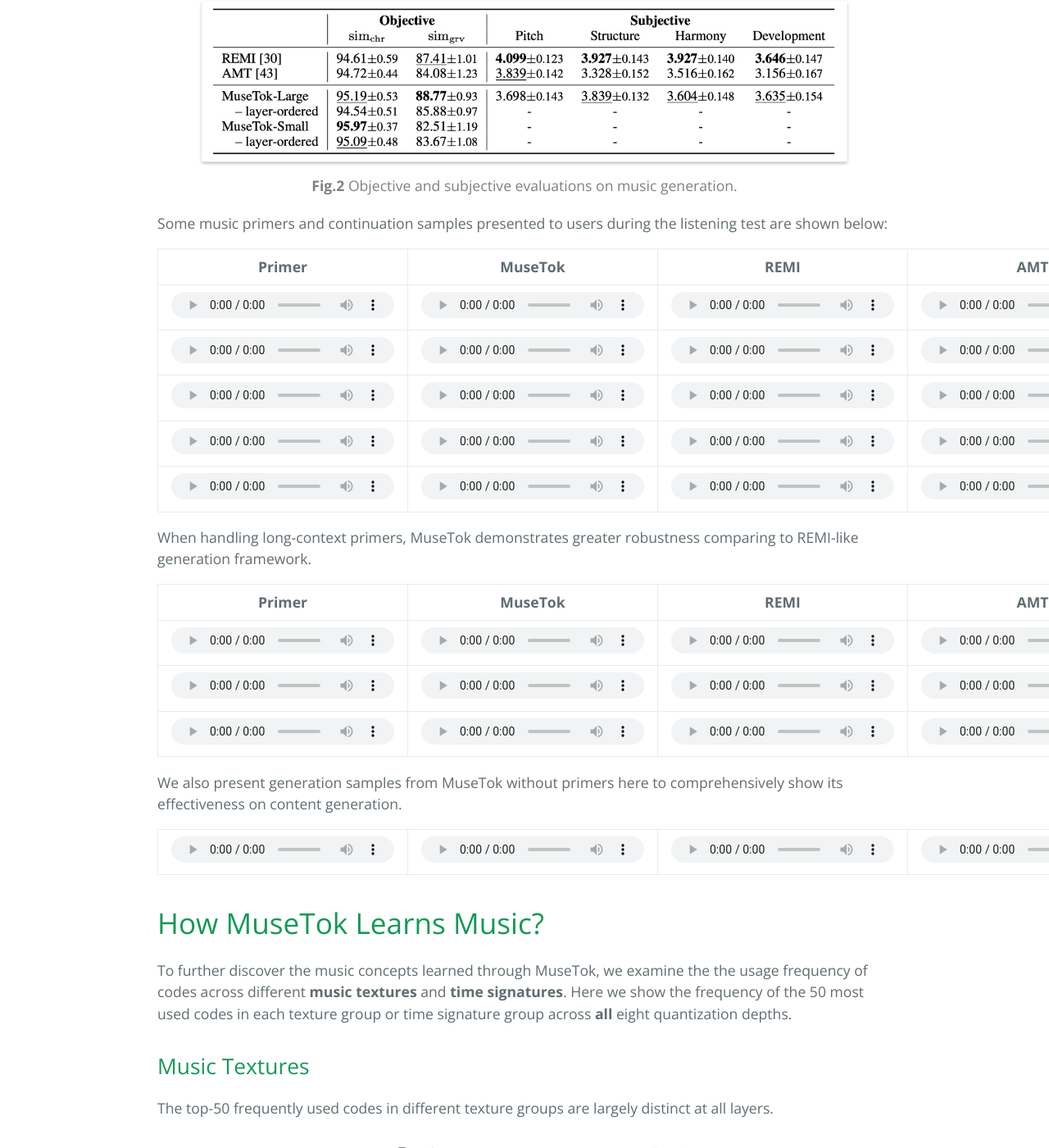
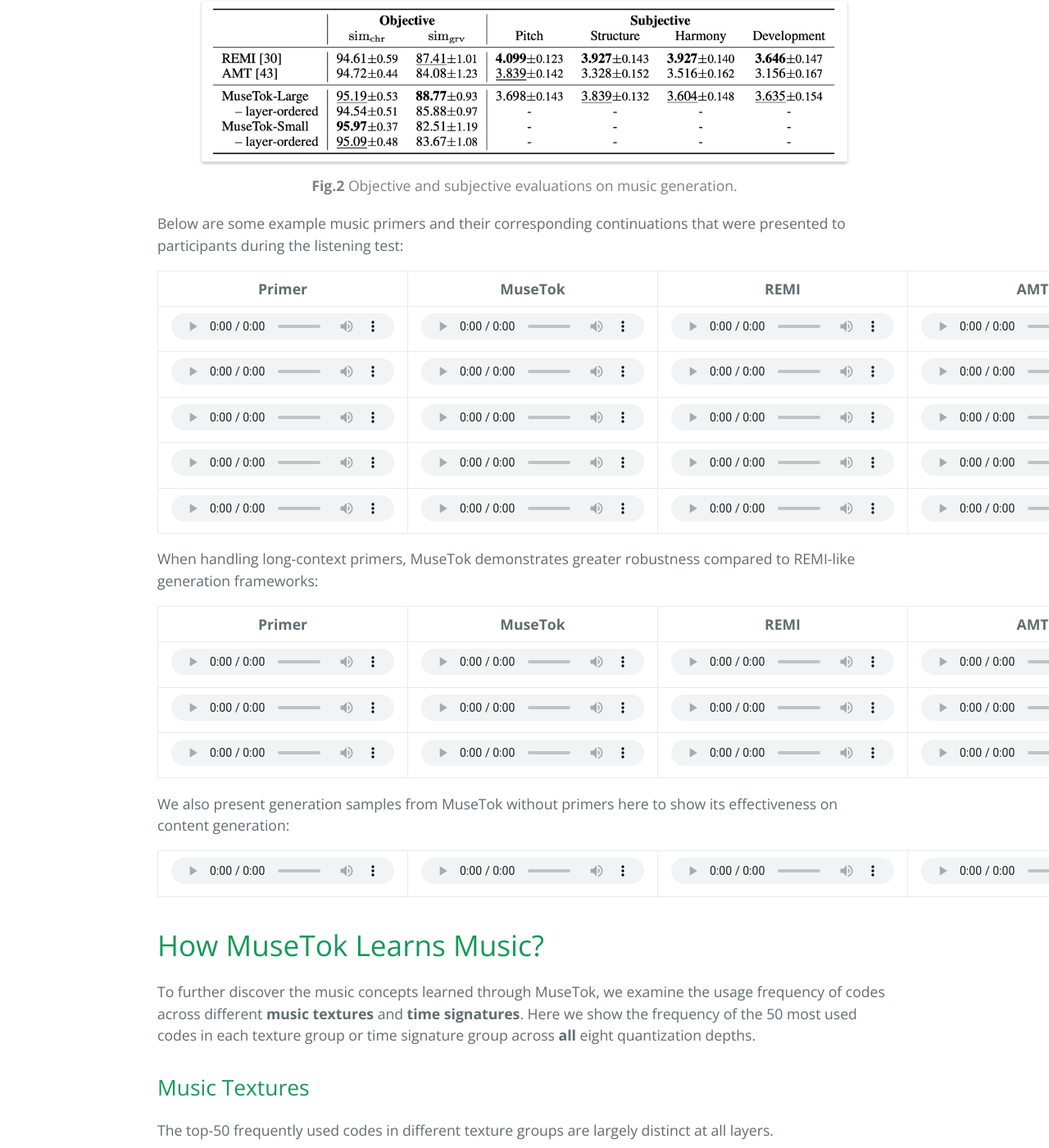
Before and after one commit to MuseTok/musetok.github.io, a Jekyll site: the page built from index.markdown, in a window 1280 px wide and 1400 px high, scrolled down 3536 px. Shown: the whole window at 82% size. Built offline with Jekyll 4.4.1, drawn with Linux system fonts in a browser that asks for light colours; the repository's description, which GitHub fills in, is left out; some of the changed text lies outside the part shown.

Commit message:
Add files via upload

```diff
--- a/index.markdown
+++ b/index.markdown
@@ -10,18 +10,18 @@
 
 <div align="center">
   <img src="figures/overview.png" width=800 alt="">
-  <figcaption><strong>Fig.1</strong> Overview of MuseTok (left) and downstream generation (top right) and understanding tasks (bottom right).</figcaption>
+  <figcaption><strong>Fig.1</strong> Overview of MuseTok (left), with downstream generation tasks (top right) and understanding tasks (bottom right).</figcaption>
 </div>
 
-We represent audio demos and additional experiment results as follows to supplement some sections in the paper:
+We provide audio demonstrations and additional experimental results to supplement experiment sections of the paper, organized as follows:
 * Dataset (for Section 4.1)
 * Music Reconstruction (for Section 4.2)
 * Music Continuation (for Section 4.3)
-* How MuseTok Learns Music? (for Section 4.5)
+* How MuseTok Learns Music (for Section 4.5)
 
 # Dataset
 
-We utilize public-domain music data for model training as follows, with the representative samples shown for present the data characteristics of our mixed dataset:
+We utilize public-domain music data for model training, with representative samples provided below to show the characteristics of our datasets:
 
 <table class="audio-table">
   <thead>
@@ -112,11 +112,11 @@
 
 # Music Reconstruction
 
-We show some samples below to demonstrate the reconstruction performance of three models (**VAE**, **MuseTok-Small** and **MuseTok-Large**) comparing to the **Original** pieces (d: hidden dimension, D: quantization depth, K: codebook size):
+We present samples below to demonstrate the performance of three models (**VAE**, **MuseTok-Small** and **MuseTok-Large**) to reconstruct the **Original** pieces. Here, *d* denotes the hidden dimension, *D* the quantization depth, and *K* the codebook size.
 
-* **VAE** (d = 128)
-* **MuseTok-Small** (D = 8, K = 1024, d = 128)
-* **MuseTok-Large** (D = 16, K = 2048, d = 128)
+* **VAE** (*d* = 128)
+* **MuseTok-Small** (*D* = 8, *K* = 1024, *d* = 128)
+* **MuseTok-Large** (*D* = 16, *K* = 2048, *d* = 128)
 
 <table class="audio-table">
   <thead>
@@ -135,6 +135,18 @@
       <td><audio controls=""><source src="assets/demos/reconstruction_demo/musetok-large/id5_bar0.wav" type="audio/mpeg" /></audio></td>
     </tr>
     <tr>
+      <td><audio controls=""><source src="assets/demos/reconstruction_demo/original/id153_bar0_orig.wav" type="audio/mpeg" /></audio></td>
+      <td><audio controls=""><source src="assets/demos/reconstruction_demo/vae/id153_bar0.wav" type="audio/mpeg" /></audio></td>
+      <td><audio controls=""><source src="assets/demos/reconstruction_demo/musetok-small/id153_bar0.wav" type="audio/mpeg" /></audio></td>
+      <td><audio controls=""><source src="assets/demos/reconstruction_demo/musetok-large/id153_bar0.wav" type="audio/mpeg" /></audio></td>
+    </tr>
+    <tr>
+      <td><audio controls=""><source src="assets/demos/reconstruction_demo/original/id25_bar0_orig.wav" type="audio/mpeg" /></audio></td>
+      <td><audio controls=""><source src="assets/demos/reconstruction_demo/vae/id25_bar0.wav" type="audio/mpeg" /></audio></td>
+      <td><audio controls=""><source src="assets/demos/reconstruction_demo/musetok-small/id25_bar0.wav" type="audio/mpeg" /></audio></td>
+      <td><audio controls=""><source src="assets/demos/reconstruction_demo/musetok-large/id25_bar0.wav" type="audio/mpeg" /></audio></td>
+    </tr>
+    <tr>
       <td><audio controls=""><source src="assets/demos/reconstruction_demo/original/id19292_bar0_orig.wav" type="audio/mpeg" /></audio></td>
       <td><audio controls=""><source src="assets/demos/reconstruction_demo/vae/id19292_bar0.wav" type="audio/mpeg" /></audio></td>
       <td><audio controls=""><source src="assets/demos/reconstruction_demo/musetok-small/id19292_bar0.wav" type="audio/mpeg" /></audio></td>
@@ -145,18 +157,6 @@
       <td><audio controls=""><source src="assets/demos/reconstruction_demo/vae/id19336_bar0.wav" type="audio/mpeg" /></audio></td>
       <td><audio controls=""><source src="assets/demos/reconstruction_demo/musetok-small/id19336_bar0.wav" type="audio/mpeg" /></audio></td>
       <td><audio controls=""><source src="assets/demos/reconstruction_demo/musetok-large/id19336_bar0.wav" type="audio/mpeg" /></audio></td>
-    </tr>
-    <tr>
-      <td><audio controls=""><source src="assets/demos/reconstruction_demo/original/id25_bar0_orig.wav" type="audio/mpeg" /></audio></td>
-      <td><audio controls=""><source src="assets/demos/reconstruction_demo/vae/id25_bar0.wav" type="audio/mpeg" /></audio></td>
-      <td><audio controls=""><source src="assets/demos/reconstruction_demo/musetok-small/id25_bar0.wav" type="audio/mpeg" /></audio></td>
-      <td><audio controls=""><source src="assets/demos/reconstruction_demo/musetok-large/id25_bar0.wav" type="audio/mpeg" /></audio></td>
-    </tr>
-    <tr>
-      <td><audio controls=""><source src="assets/demos/reconstruction_demo/original/id153_bar0_orig.wav" type="audio/mpeg" /></audio></td>
-      <td><audio controls=""><source src="assets/demos/reconstruction_demo/vae/id153_bar0.wav" type="audio/mpeg" /></audio></td>
-      <td><audio controls=""><source src="assets/demos/reconstruction_demo/musetok-small/id153_bar0.wav" type="audio/mpeg" /></audio></td>
-      <td><audio controls=""><source src="assets/demos/reconstruction_demo/musetok-large/id153_bar0.wav" type="audio/mpeg" /></audio></td>
     </tr>
   </tbody>
 </table>
@@ -181,7 +181,7 @@
   <figcaption><strong>Fig.2</strong> Objective and subjective evaluations on music generation.</figcaption>
 </div>
 
-Some music primers and continuation samples presented to users during the listening test are shown below:
+Below are some example music primers and their corresponding continuations that were presented to participants during the listening test:
 
 <table class="audio-table">
   <thead>
@@ -194,16 +194,16 @@
   </thead>
   <tbody>
     <tr>
+      <td><audio controls=""><source src="assets/demos/continuation_demo/primer_19033.wav" type="audio/mpeg" /></audio></td>
+      <td><audio controls=""><source src="assets/demos/continuation_demo/MuseTok_19033.wav" type="audio/mpeg" /></audio></td>
+      <td><audio controls=""><source src="assets/demos/continuation_demo/REMI_19033.wav" type="audio/mpeg" /></audio></td>
+      <td><audio controls=""><source src="assets/demos/continuation_demo/AMT_19033.wav" type="audio/mpeg" /></audio></td>
+    </tr>
+    <tr>
       <td><audio controls=""><source src="assets/demos/continuation_demo/primer_96.wav" type="audio/mpeg" /></audio></td>
       <td><audio controls=""><source src="assets/demos/continuation_demo/MuseTok_96.wav" type="audio/mpeg" /></audio></td>
       <td><audio controls=""><source src="assets/demos/continuation_demo/REMI_96.wav" type="audio/mpeg" /></audio></td>
       <td><audio controls=""><source src="assets/demos/continuation_demo/AMT_96.wav" type="audio/mpeg" /></audio></td>
-    </tr>
-    <tr>
-      <td><audio controls=""><source src="assets/demos/continuation_demo/primer_19033.wav" type="audio/mpeg" /></audio></td>
-      <td><audio controls=""><source src="assets/demos/continuation_demo/MuseTok_19033.wav" type="audio/mpeg" /></audio></td>
-      <td><audio controls=""><source src="assets/demos/continuation_demo/REMI_19033.wav" type="audio/mpeg" /></audio></td>
-      <td><audio controls=""><source src="assets/demos/continuation_demo/AMT_19033.wav" type="audio/mpeg" /></audio></td>
     </tr>
     <tr>
       <td><audio controls=""><source src="assets/demos/continuation_demo/primer_180.wav" type="audio/mpeg" /></audio></td>
@@ -212,10 +212,10 @@
       <td><audio controls=""><source src="assets/demos/continuation_demo/AMT_180.wav" type="audio/mpeg" /></audio></td>
     </tr>
     <tr>
-      <td><audio controls=""><source src="assets/demos/continuation_demo/primer_19074.wav" type="audio/mpeg" /></audio></td>
-      <td><audio controls=""><source src="assets/demos/continuation_demo/MuseTok_19074.wav" type="audio/mpeg" /></audio></td>
-      <td><audio controls=""><source src="assets/demos/continuation_demo/REMI_19074.wav" type="audio/mpeg" /></audio></td>
-      <td><audio controls=""><source src="assets/demos/continuation_demo/AMT_19074.wav" type="audio/mpeg" /></audio></td>
+      <td><audio controls=""><source src="assets/demos/continuation_demo/primer_19140.wav" type="audio/mpeg" /></audio></td>
+      <td><audio controls=""><source src="assets/demos/continuation_demo/MuseTok_19140.wav" type="audio/mpeg" /></audio></td>
+      <td><audio controls=""><source src="assets/demos/continuation_demo/REMI_19140.wav" type="audio/mpeg" /></audio></td>
+      <td><audio controls=""><source src="assets/demos/continuation_demo/AMT_19140.wav" type="audio/mpeg" /></audio></td>
     </tr>
     <tr>
       <td><audio controls=""><source src="assets/demos/continuation_demo/primer_19100.wav" type="audio/mpeg" /></audio></td>
@@ -226,7 +226,7 @@
   </tbody>
 </table>
 
-When handling long-context primers, MuseTok demonstrates greater robustness comparing to REMI-like generation framework.
+When handling long-context primers, MuseTok demonstrates greater robustness compared to REMI-like generation frameworks:
 
 <table class="audio-table">
   <thead>
@@ -260,22 +260,22 @@
 </table>
 
 
-We also present generation samples from MuseTok without primers here to comprehensively show its effectiveness on content generation.
+We also present generation samples from MuseTok without primers here to show its effectiveness on content generation:
 
 <table class="audio-table">
   <tbody>
     <tr>
-      <td><audio controls=""><source src="assets/demos/generation_demo/example_n8_s1024_d128.wav" type="audio/mpeg" /></audio></td>
-      <td><audio controls=""><source src="assets/demos/generation_demo/id15_sample01_temp1.2_p0.9.wav" type="audio/mpeg" /></audio></td>
-      <td><audio controls=""><source src="assets/demos/generation_demo/id16_sample01_temp1.1_p0.8.wav" type="audio/mpeg" /></audio></td>
-      <td><audio controls=""><source src="assets/demos/generation_demo/id5_sample01_temp1.1_p0.9_k50.wav" type="audio/mpeg" /></audio></td>
+      <td><audio controls=""><source src="assets/demos/generation_demo/example1.wav" type="audio/mpeg" /></audio></td>
+      <td><audio controls=""><source src="assets/demos/generation_demo/example2.wav" type="audio/mpeg" /></audio></td>
+      <td><audio controls=""><source src="assets/demos/generation_demo/example3.wav" type="audio/mpeg" /></audio></td>
+      <td><audio controls=""><source src="assets/demos/generation_demo/example4.wav" type="audio/mpeg" /></audio></td>
     </tr>
   </tbody>
 </table>
 
 # How MuseTok Learns Music?
 
-To further discover the music concepts learned through MuseTok, we examine the the usage frequency of codes across different **music textures** and **time signatures**. Here we show the frequency of the 50 most used codes in each texture group or time signature group across **all** eight quantization depths.
+To further discover the music concepts learned through MuseTok, we examine the usage frequency of codes across different **music textures** and **time signatures**. Here we show the frequency of the 50 most used codes in each texture group or time signature group across **all** eight quantization depths.
 
 ## Music Textures
 
```
